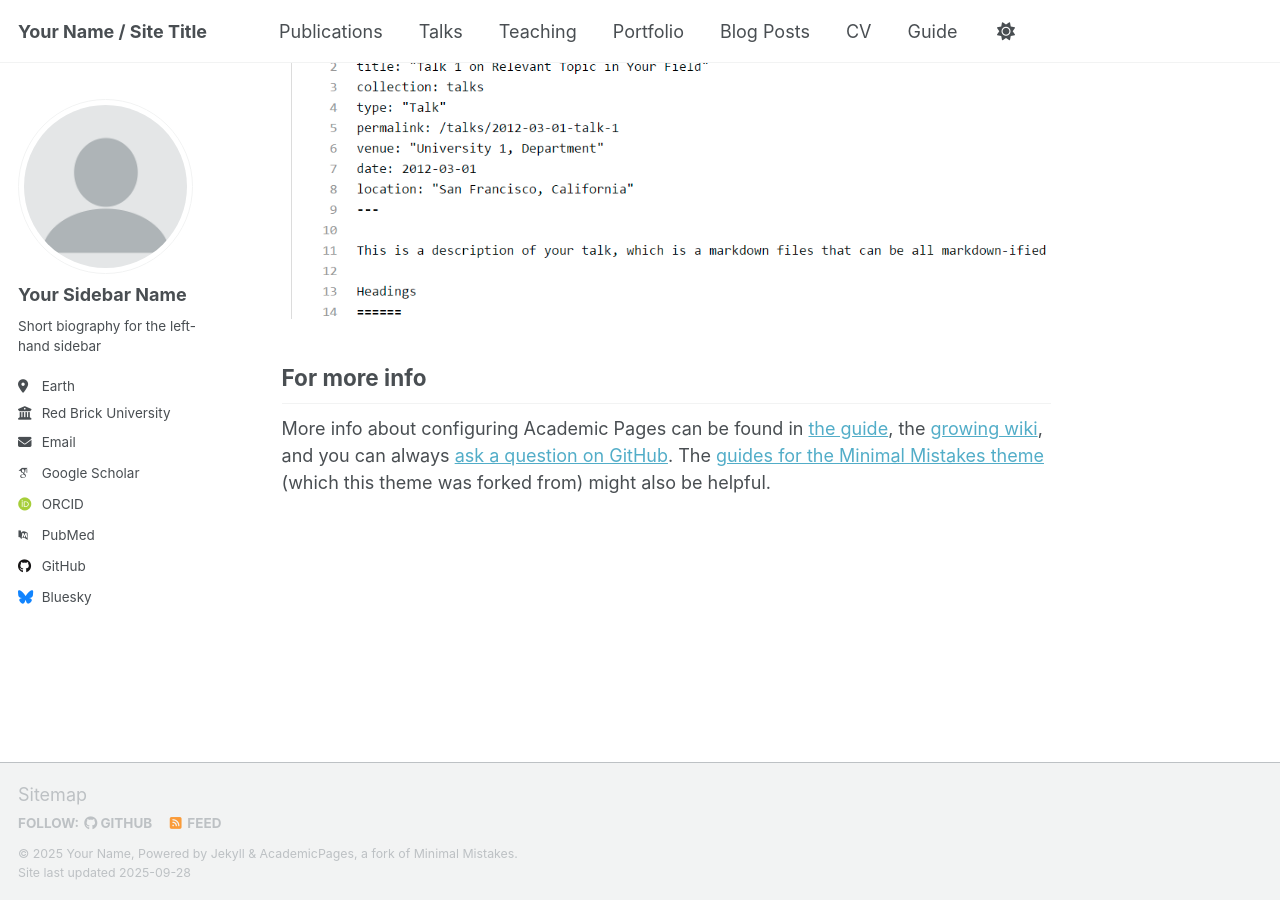
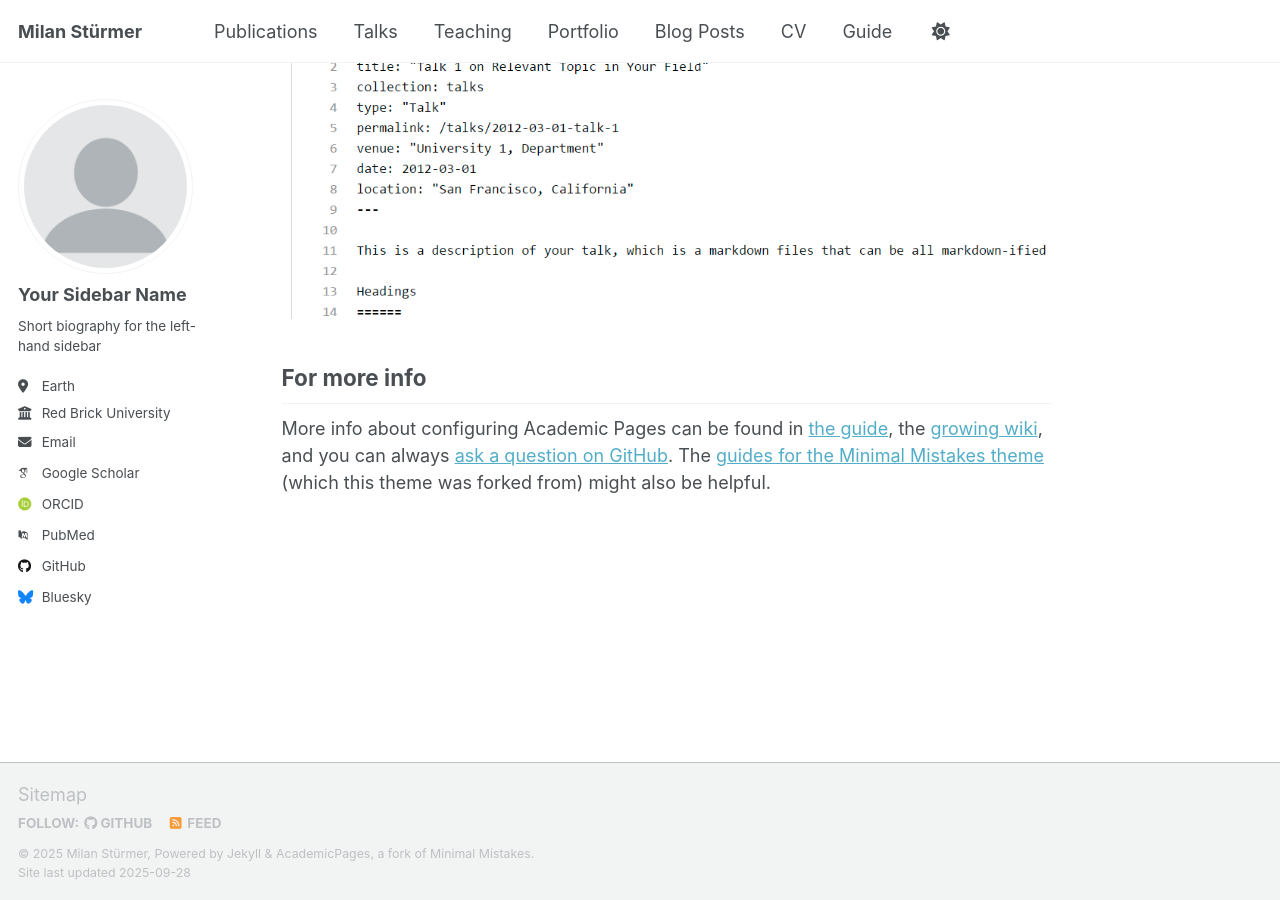
Before and after one commit to milanstuermer/milanstuermer.github.io, a Jekyll site: the page built from _pages/about.md, in a window 1280 px wide and 900 px high, scrolled down 2880 px. Built offline with Jekyll 4.4.1, drawn with Linux system fonts in a browser that asks for light colours; some web fonts are replaced; a script that is not in the unit is left out.

Commit message:
Update _config.yml

```diff
--- a/_config.yml
+++ b/_config.yml
@@ -9,9 +9,9 @@
 # Basic Site Settings
 locale                   : "en-US"
 site_theme               : "default" # Currently available options are "default", "air"
-title                    : "Your Name / Site Title"
+title                    : "Milan Stürmer"
 title_separator          : "-"
-name                     : &name "Your Name"
+name                     : &name "Milan Stürmer"
 description              : &description "Your Name's academic portfolio"   # Update this with a general description of your site, this is the default if not overridden by a page
 url                      : https://academicpages.github.io # The base hostname & protocol for your site e.g. "https://[your GitHub username].github.io",
                                                            # or if you already have some other page hosted on Github then use "https://[your GitHub username].github.io/[Your Repo Name]"
```
